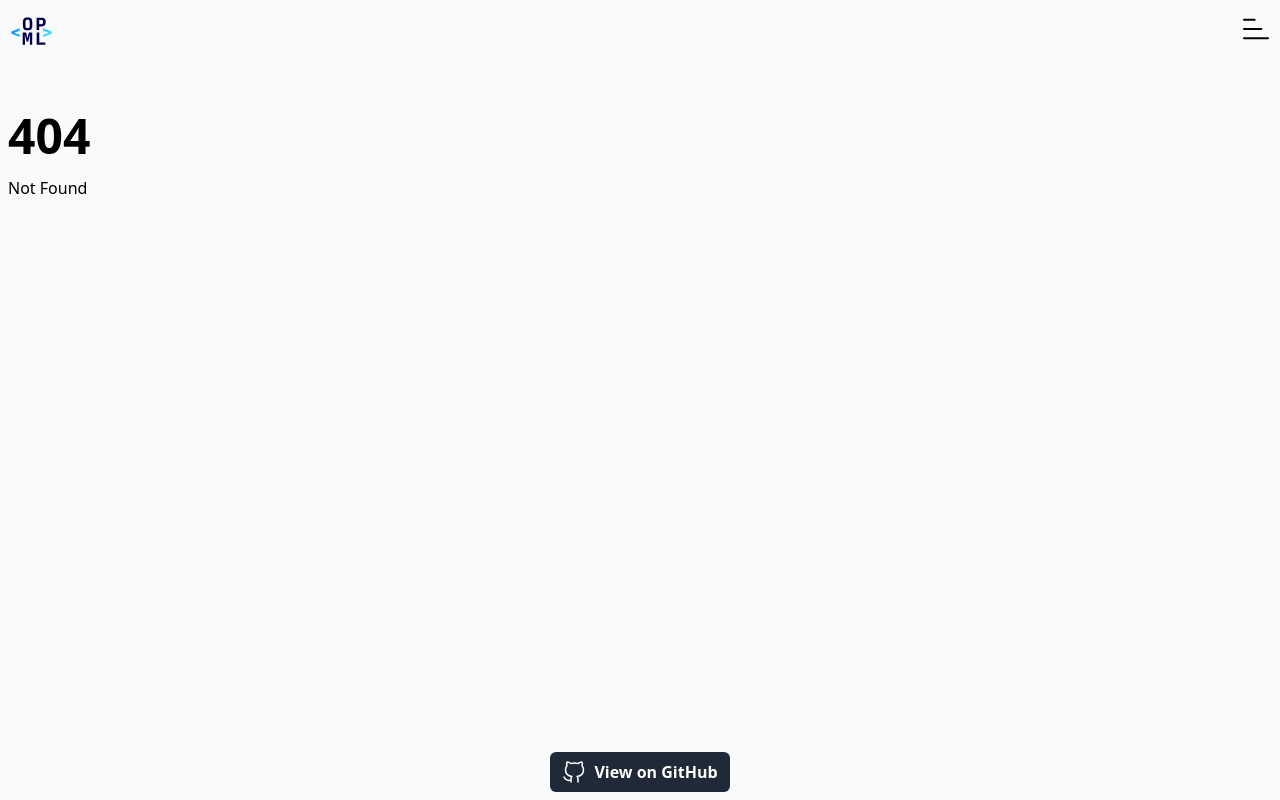
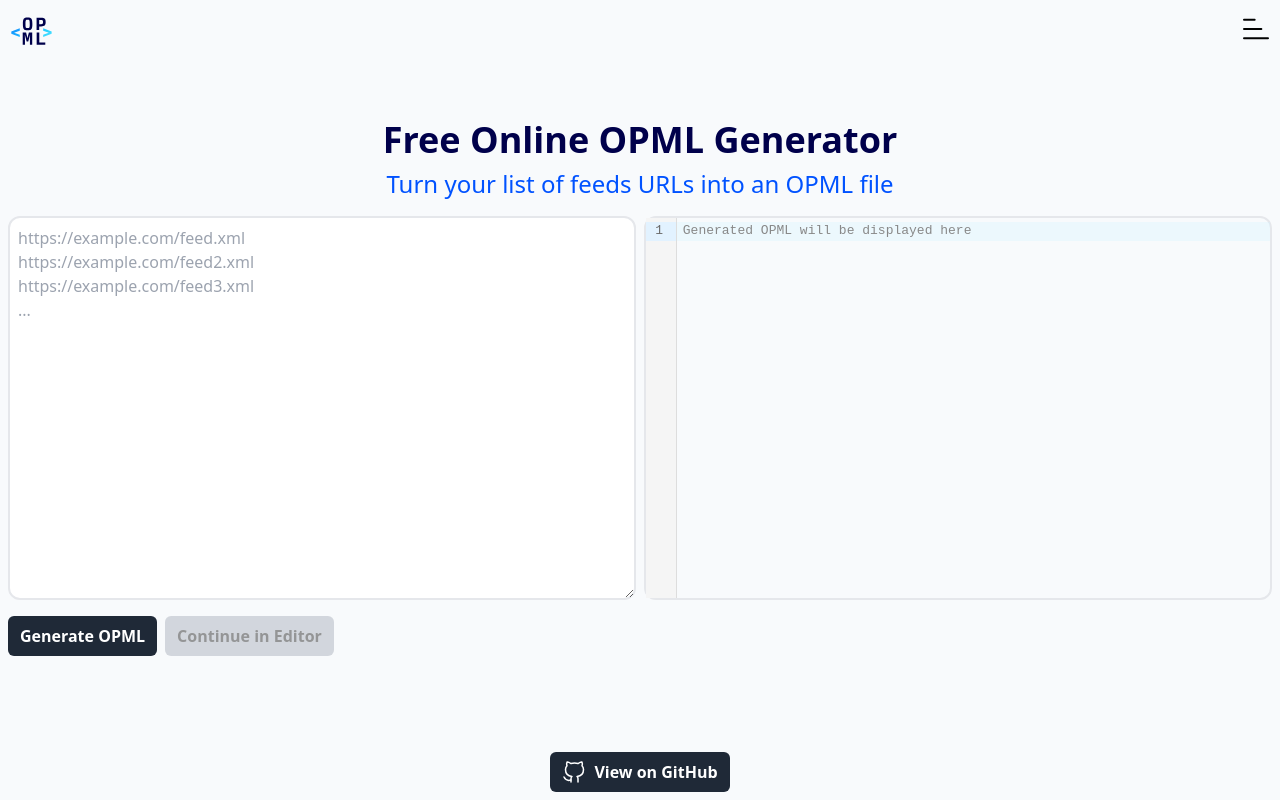
Before and after one commit to imdj/opml-editor, a SvelteKit app: page /generator in a window 1280 px wide. Before the commit this address had no page. Built offline with nearby package versions, Linux system fonts and the light colour scheme.

Commit message:
Add OPML generator page

```diff
--- a/src/app.css
+++ b/src/app.css
@@ -39,5 +39,5 @@ a {
 }
 
 button {
-    @apply disabled:opacity-50 disabled:pointer-events-none;
+    @apply disabled:text-black disabled:opacity-40 disabled:bg-gray-400 disabled:pointer-events-none;
 }
--- a/src/lib/components/CodeView.svelte
+++ b/src/lib/components/CodeView.svelte
@@ -2,20 +2,18 @@
     import { EditorView, basicSetup } from "codemirror";
     import { defaultKeymap, history, historyKeymap } from "@codemirror/commands";
     import { closeBrackets, closeBracketsKeymap } from "@codemirror/autocomplete";
-    import { keymap } from "@codemirror/view";
+    import { keymap, placeholder } from "@codemirror/view";
+    import { EditorState } from "@codemirror/state";
     import { xml } from "@codemirror/lang-xml";
 
-    import {getContext, onMount} from 'svelte';
-    import xmlFormat from "xml-formatter";
+    import {onMount} from 'svelte';
 
-    let { classes } = $props();
+    let { class: classes, content = $bindable(), placeholder: placeholderText, readonly } = $props();
     let element;
-
-    const opml = getContext("state");
 
     const watcher = EditorView.updateListener.of((e) => {
         if (e.docChanged) {
-            opml.rawContent = e.state.doc.toString().valueOf()
+            content = e.state.doc.toString().valueOf()
         }
     });
 
@@ -24,6 +22,8 @@
         history(),
         closeBrackets(),
         xml(),
+        placeholder(placeholderText),
+        EditorState.readOnly.of(readonly),
         keymap.of([
             ...defaultKeymap,
             ...historyKeymap,
@@ -34,19 +34,19 @@
 
     onMount(() => {
         const view = new EditorView({
-            doc: opml.rawContent,
+            doc: content,
             extensions,
             parent: element,
         })
 
         $effect(() => {
             // compare against formatted view.state because rawContent is formatted when updated using stringify
-            if (opml.rawContent !== view.state.doc.toString().valueOf()) {
+            if (content !== view.state.doc.toString().valueOf()) {
                 view.dispatch({
                     changes: {
                         from: 0,
                         to: view.state.doc.length,
-                        insert: opml.rawContent
+                        insert: content
                     }
                 })
             }
@@ -54,7 +54,7 @@
     })
 </script>
 
-<div class="codemirror flex flex-col flex-grow min-h-0 {classes}" bind:this={element}></div>
+<div class="codemirror flex flex-col flex-grow w-full min-h-0 {classes}" bind:this={element}></div>
 
 <style>
     .codemirror :global(.cm-scroller) {
--- a/src/lib/components/partials/Header.svelte
+++ b/src/lib/components/partials/Header.svelte
@@ -8,7 +8,7 @@
     }
 </script>
 
-<header class="container mx-auto flex justify-between items-center h-12 mt-2 p-2">
+<header class="container mx-auto flex justify-between items-center h-12 mt-2 p-2 z-50">
     <a href="/" aria-label="Homepage">
         <svg xmlns="http://www.w3.org/2000/svg" class="logo h-12" viewBox="0 0 283.46 283.46"><defs><linearGradient id="A" x1="229.2" y1="293.24" x2="54.26" y2="-9.77" gradientUnits="userSpaceOnUse"><stop offset="0" stop-color="#b4ffff"/><stop offset=".4" stop-color="#28d2ff"/><stop offset="1" stop-color="#0052ff"/></linearGradient></defs><rect width="283.46" height="283.46" rx="51.02" fill="url(#A)" class="logo-bg"/><path d="M87.87 94.17c0-29.17 4.81-37.41 28.06-37.41s27.96 8.24 27.96 37.41-4.81 37.41-27.96 37.41-28.06-8.24-28.06-37.41zm28.05 24.35c11.3 0 12.5-2.5 12.5-24.35s-1.2-24.35-12.5-24.35-12.59 2.5-12.59 24.35 1.2 24.35 12.59 24.35zm52.78-60.37h27.04c20.83 0 26.67 5.65 26.67 25.09s-5.83 25.28-26.67 25.28h-11.57v21.67h-15.46V58.15zm26.67 37.68c9.26 0 11.57-2.04 11.57-12.59s-2.31-12.41-11.57-12.41h-11.2v25h11.2zm-108.5 48.88h19.81l5.37 20.46 2.87 13.52h.19l2.87-13.52 5.37-20.46h19.63v72.04h-13.43v-29.63l.74-29.35h-.19l-10.46 40h-9.54l-10.46-40h-.19l.74 29.35v29.63H86.86v-72.04zm82.41 0h15.46v59.17h35.46v12.87h-50.92v-72.04z" fill="#00004b" class="logo-body logo-opml"/><path d="M207.75 157.51l33.24-11.67v-.19l-33.24-11.67v-14.26l50 19.35v13.33l-50 19.35v-14.26zm-188.22-5.09v-13.33l50-19.35V134l-33.24 11.67v.19l33.24 11.67v14.26l-50-19.35z" class="logo-body logo-brackets"/></svg>
     </a>
@@ -18,6 +18,7 @@
         </button>
         <ul class="absolute shadow-2xl w-48 right-0 rounded-lg bg-white p-1" style:visibility={isDropdownOpen ? 'visible' : 'hidden'}>
             <li><a class="block p-2 rounded hover:bg-slate-200 no-underline" href="/">Editor</a></li>
+            <li><a class="block p-2 rounded hover:bg-slate-200 no-underline" href="/generator">Generator</a></li>
             <li><a class="block p-2 rounded hover:bg-slate-200 no-underline" href="/features">Features</a></li>
             <li><a class="block p-2 rounded hover:bg-slate-200 no-underline" href="/about">About</a></li>
         </ul>
--- a/src/routes/+page.svelte
+++ b/src/routes/+page.svelte
@@ -37,7 +37,7 @@
         {#if view === viewMode.OUTLINER}
             <OutlinerView classes="overflow-y-auto"/>
         {:else}
-            <CodeView/>
+            <CodeView bind:content={opml.rawContent}/>
         {/if}
     {/if}
 </div>
--- a/src/routes/features/+page.svelte
+++ b/src/routes/features/+page.svelte
@@ -21,6 +21,10 @@
         {
             title: "Rearrange feeds",
             description: "Change the order of your feeds interactively",
+        },
+        {
+            title: "Generate OPML from bulk URLs",
+            description: "Turn a list of feed URLs into an OPML file with a single click",
         }
     ]
 </script>
--- /dev/null
+++ b/src/routes/generator/+page.svelte
@@ -0,0 +1,61 @@
+<script>
+    import { goto } from '$app/navigation';
+    import CodeView from "$lib/components/CodeView.svelte";
+    import {getContext, onMount } from "svelte";
+    import xmlFormat from "xml-formatter";
+
+    const opml = getContext("state");
+    const title = "OPML Generator from URLs";
+    let input = $state("");
+    let output = $state("");
+
+    function generateOPML() {
+        let urlList = input.split("\n").map(url => url.trim());
+
+        let feeds = urlList.map(url => `<outline type="rss" text="${url}" xmlUrl="${url}"/>`).join("\n");
+
+        output = `<?xml version="1.0" encoding="UTF-8"?>
+                <opml version="2.0">
+                    <head>
+                        <title>Subscriptions</title>
+                    </head>
+                    <body>
+                        ${feeds}
+                    </body>
+                </opml>`;
+
+        output = xmlFormat(output, { lineSeparator: '\n' });
+    }
+
+    function switchToEditor() {
+        opml.rawContent = output;
+        goto('/');
+    }
+</script>
+
+<svelte:head>
+    <title>{title} - Online OPML Editor</title>
+</svelte:head>
+
+<div class="flex flex-col text-center">
+    <h1 class="text-2xl md:text-4xl font-bold mt-4 md:mt-8 mb-2 text-[#00004b]">Free Online OPML Generator</h1>
+    <p class="text-base md:text-2xl mb-2 md:mb-4 text-[#0052ff]">Turn your list of feeds URLs into an OPML file</p>
+</div>
+
+<div class="w-full grid grid-cols-1 lg:grid-cols-2 gap-2">
+    <textarea class="min-h-56 lg:h-96 p-2 border-2 rounded-xl" bind:value={input}
+    placeholder="https://example.com/feed.xml
+https://example.com/feed2.xml
+https://example.com/feed3.xml
+...">
+    </textarea>
+
+    <div class="flex flex-row items-center mt-2 gap-2 flex-wrap lg:order-last">
+        <button class="flex flex-row space-x-2 text-white bg-gray-800 hover:bg-black items-center font-semibold rounded-md p-2 no-underline md:py-2 md:px-3" onclick={generateOPML}>Generate OPML</button>
+        <button class="flex flex-row space-x-2 text-white bg-gray-800 hover:bg-black items-center font-semibold rounded-md p-2 no-underline md:py-2 md:px-3" disabled={output === ""} onclick={switchToEditor}>Continue in Editor</button>
+    </div>
+
+    <div class="flex min-h-56 border-2 rounded-xl">
+        <CodeView bind:content={output} placeholder="Generated OPML will be displayed here" readonly/>
+    </div>
+</div>
```
Also changed, not shown: 1 other file (tests, documents, lock files or other folders).
